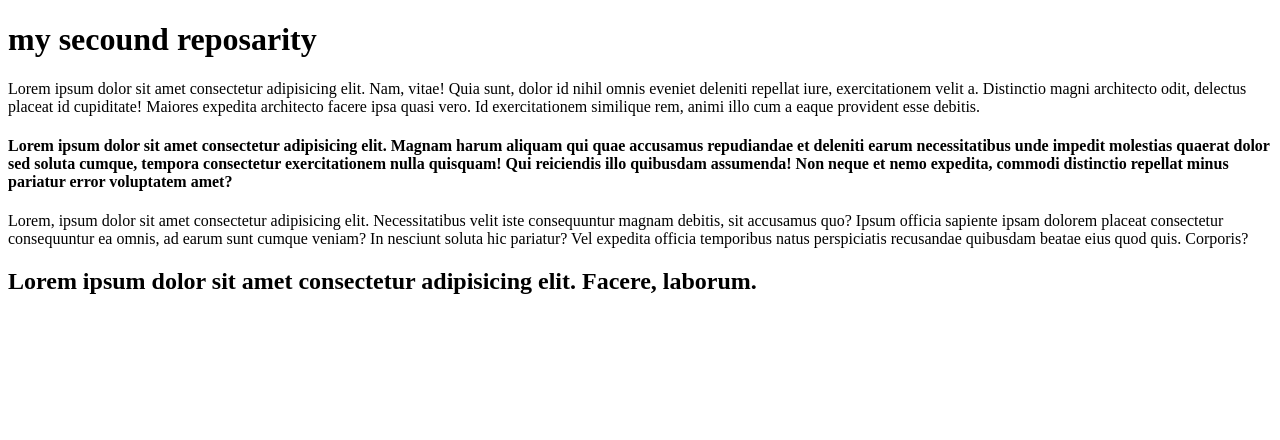
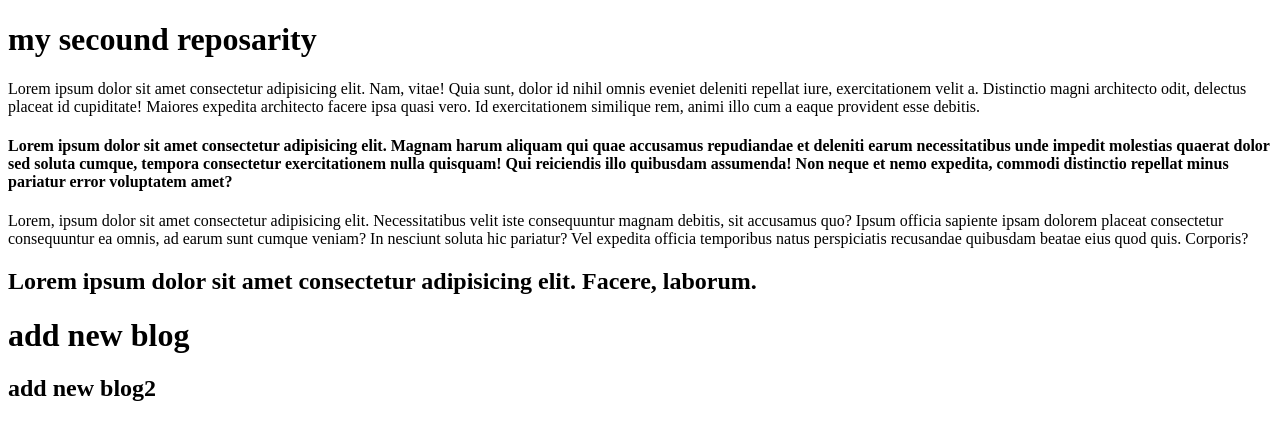
Before and after one commit to princevip1/my-secound-repo, a plain HTML site: page index.html in a window 1280 px wide. Drawn offline with Linux system fonts and the light colour scheme.

Commit message:
add-blog contant

```diff
--- a/index.html
+++ b/index.html
@@ -13,5 +13,7 @@
     <p>Lorem, ipsum dolor sit amet consectetur adipisicing elit. Necessitatibus velit iste consequuntur magnam debitis, sit accusamus quo? Ipsum officia sapiente ipsam dolorem placeat consectetur consequuntur ea omnis, ad earum sunt cumque veniam? In nesciunt soluta hic pariatur? Vel expedita officia temporibus natus perspiciatis recusandae quibusdam beatae eius quod quis. Corporis?</p>
 
     <h2>Lorem ipsum dolor sit amet consectetur adipisicing elit. Facere, laborum.</h2>
+    <h1>add new blog</h1>
+    <h2>add new blog2</h2>
 </body>
 </html>
```
